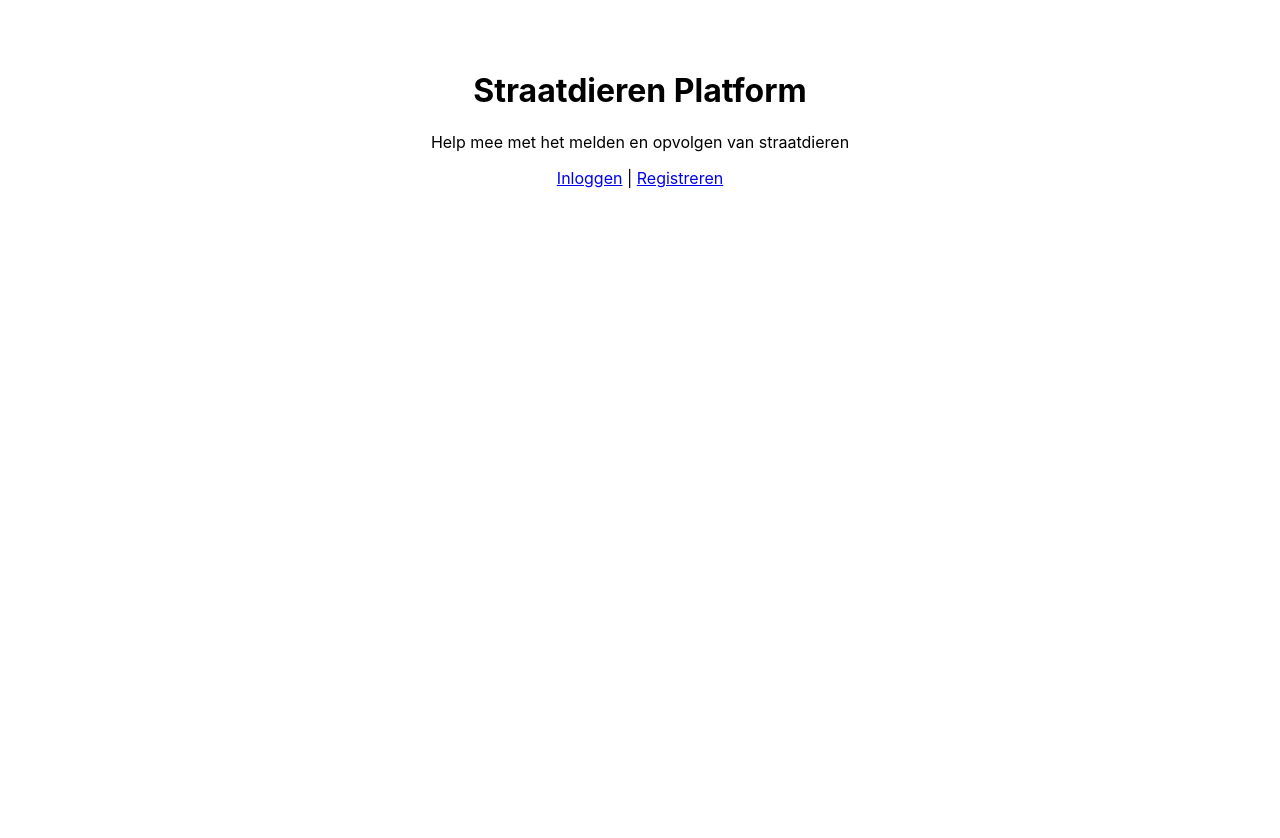
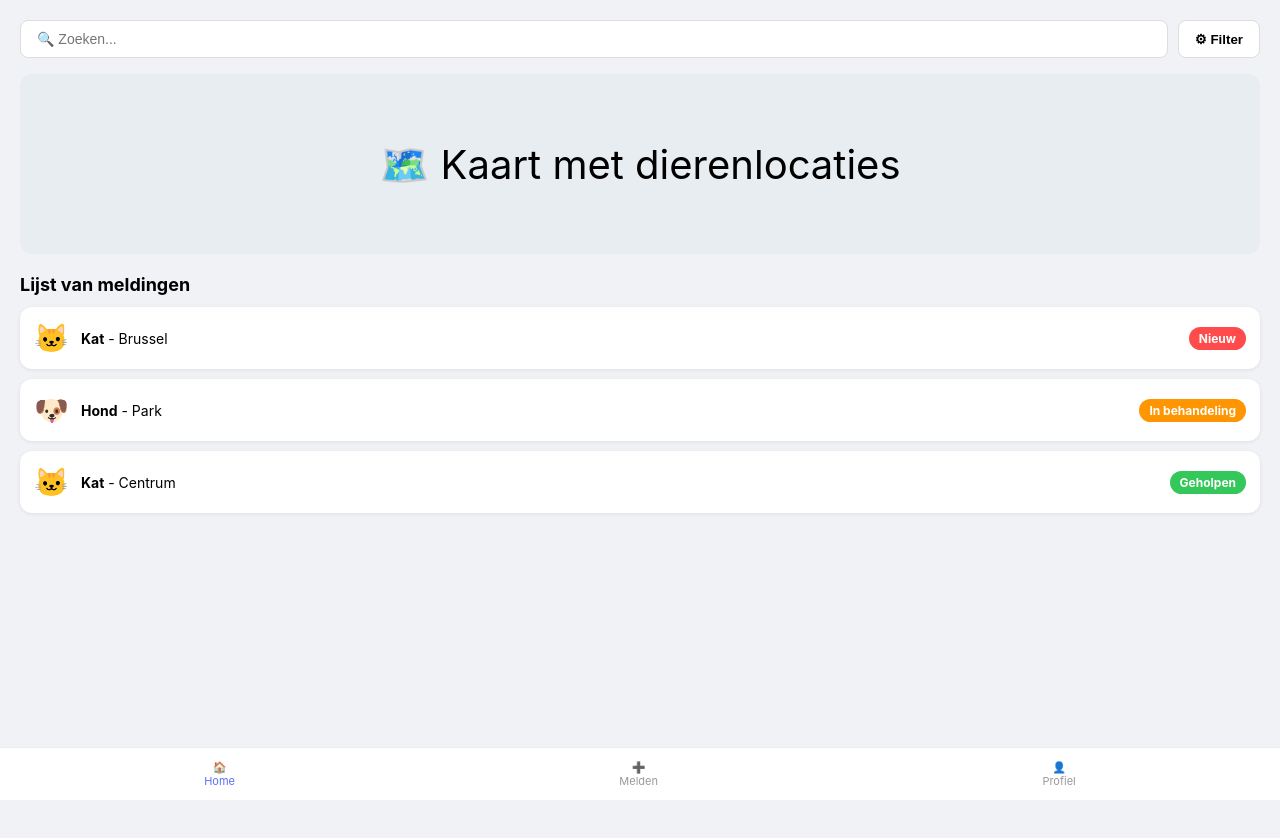
Before and after one commit to OdiseePTT2526avond/ITProject2526-LaurenaVaccaro, a React (Create React App) app in the folder straatdieren/: page / in a window 1280 px wide. Before the commit the page ends 800 px from the top, so only its background shows below. Built offline with nearby package versions, Linux system fonts and the light colour scheme.

Commit message:
Home pagina toegevoegd

```diff
--- a/straatdieren/src/pages/Home.js
+++ b/straatdieren/src/pages/Home.js
@@ -1,9 +1,58 @@
 function Home() {
+  const styles = {
+    pagina: { backgroundColor: '#f0f2f5', minHeight: '100vh', padding: '20px' },
+    zoekbalk: { display: 'flex', gap: '10px', marginBottom: '16px' },
+    input: { flex: 1, padding: '10px 16px', borderRadius: '8px', border: '1px solid #ddd', fontSize: '14px' },
+    filterKnop: { padding: '10px 16px', borderRadius: '8px', border: '1px solid #ddd', backgroundColor: 'white', cursor: 'pointer', fontWeight: 'bold' },
+    kaart: { backgroundColor: '#e8edf2', borderRadius: '12px', height: '180px', display: 'flex', alignItems: 'center', justifyContent: 'center', marginBottom: '20px', fontSize: '40px' },
+    titel: { fontWeight: 'bold', fontSize: '18px', marginBottom: '12px' },
+    melding: { backgroundColor: 'white', borderRadius: '12px', padding: '14px', display: 'flex', alignItems: 'center', justifyContent: 'space-between', marginBottom: '10px', boxShadow: '0 1px 4px rgba(0,0,0,0.08)' },
+    meldingLinks: { display: 'flex', alignItems: 'center', gap: '12px', fontSize: '14px' },
+    badge: (kleur) => ({ backgroundColor: kleur, color: 'white', padding: '4px 10px', borderRadius: '20px', fontSize: '12px', fontWeight: 'bold' }),
+    bottomNav: { position: 'fixed', bottom: 0, left: 0, right: 0, backgroundColor: 'white', display: 'flex', justifyContent: 'space-around', padding: '12px', borderTop: '1px solid #eee' },
+    navItem: (actief) => ({ display: 'flex', flexDirection: 'column', alignItems: 'center', fontSize: '11px', color: actief ? '#5B6EF5' : '#999', cursor: 'pointer' }),
+  };
+
+  const meldingen = [
+    { id: 1, dier: 'Kat', emoji: '🐱', locatie: 'Brussel', status: 'Nieuw', kleur: '#FF4B4B' },
+    { id: 2, dier: 'Hond', emoji: '🐶', locatie: 'Park', status: 'In behandeling', kleur: '#FF9500' },
+    { id: 3, dier: 'Kat', emoji: '🐱', locatie: 'Centrum', status: 'Geholpen', kleur: '#34C759' },
+  ];
+
   return (
-    <div style={{ textAlign: 'center', padding: '50px' }}>
-      <h1>Straatdieren Platform</h1>
-      <p>Help mee met het melden en opvolgen van straatdieren</p>
-      <a href="/login">Inloggen</a> | <a href="/register">Registreren</a>
+    <div style={styles.pagina}>
+      <div style={styles.zoekbalk}>
+        <input style={styles.input} placeholder="🔍 Zoeken..." />
+        <button style={styles.filterKnop}>⚙ Filter</button>
+      </div>
+
+      <div style={styles.kaart}>🗺️ Kaart met dierenlocaties</div>
+
+      <div style={styles.titel}>Lijst van meldingen</div>
+
+      {meldingen.map(m => (
+        <div key={m.id} style={styles.melding}>
+          <div style={styles.meldingLinks}>
+            <span style={{ fontSize: '28px' }}>{m.emoji}</span>
+            <span><strong>{m.dier}</strong> - {m.locatie}</span>
+          </div>
+          <span style={styles.badge(m.kleur)}>{m.status}</span>
+        </div>
+      ))}
+
+      <div style={{ height: '70px' }} />
+
+      <div style={styles.bottomNav}>
+        <a href="/" style={{ textDecoration: 'none' }}>
+          <div style={styles.navItem(true)}>🏠<span>Home</span></div>
+        </a>
+        <a href="/melding-maken" style={{ textDecoration: 'none' }}>
+          <div style={styles.navItem(false)}>➕<span>Melden</span></div>
+        </a>
+        <a href="/profiel" style={{ textDecoration: 'none' }}>
+          <div style={styles.navItem(false)}>👤<span>Profiel</span></div>
+        </a>
+      </div>
     </div>
   );
 }
```
